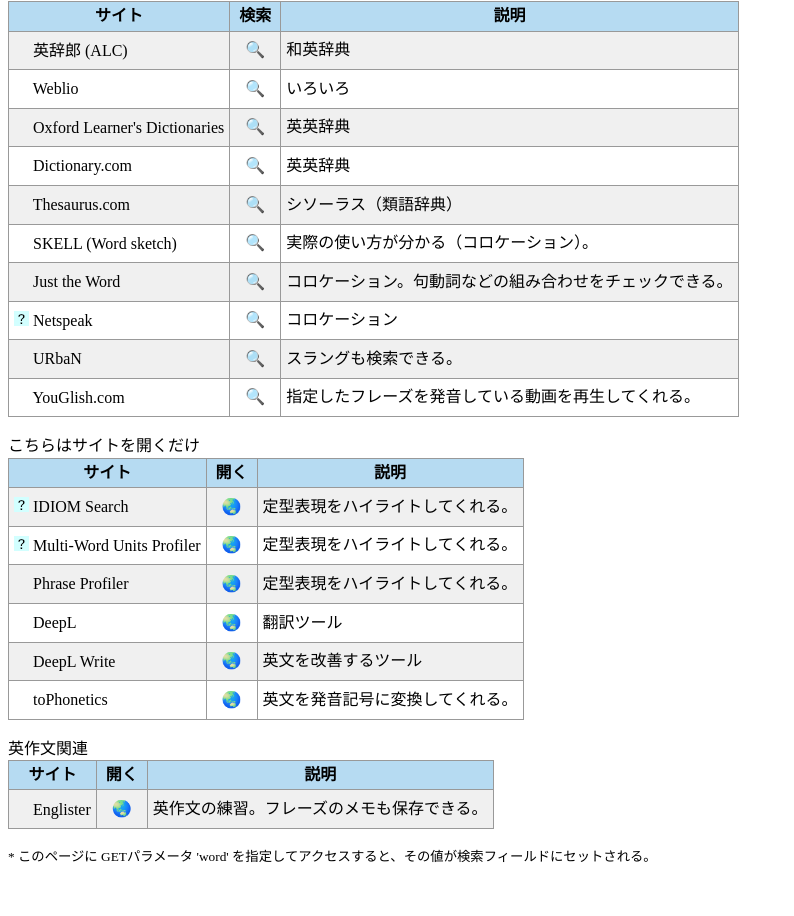
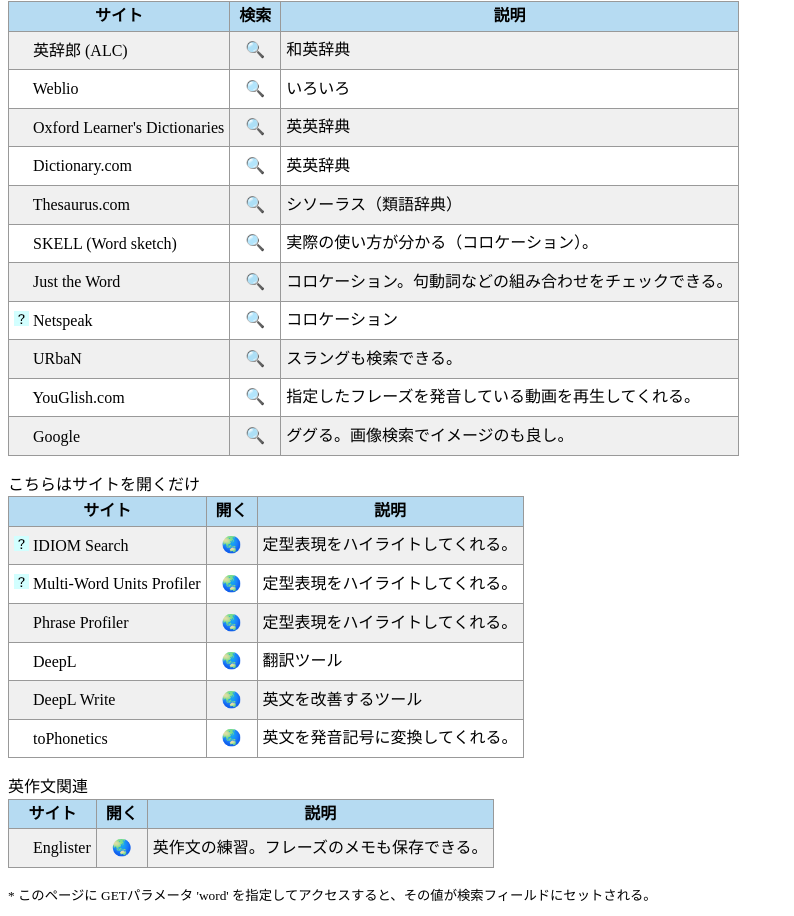
Before and after one commit to kura5/search-english-word, a PHP site: page / in a window 1280 px wide. Shown: the part 108-1024 px from the top of the page, without its empty margins (0-794 px from the left). Before the commit the page ends 971 px from the top, so only its background shows below. Run offline with PHP 8.4, Linux system fonts and the light colour scheme.

Commit message:
Add the Google search link

```diff
--- a/public/index.php
+++ b/public/index.php
@@ -128,6 +128,14 @@ echo file_get_contents('./css/main.css');
           <td><button id="btnYouGlish" class="btnSearch" title="このサイトで検索する">&#x1f50d;</button></td>
           <td>指定したフレーズを発音している動画を再生してくれる。</td>
         </tr>
+        <tr>
+          <td>
+            <img src="https://www.google.com/s2/favicons?domain=google.com&amp;sz=15" height="15" width="15" alt="">
+            Google
+          </td>
+          <td><button id="btnGoogle" class="btnSearch" title="このサイトで検索する">&#x1f50d;</button></td>
+          <td>ググる。画像検索でイメージのも良し。</td>
+        </tr>
         </tbody>
       </table>
 
--- a/public/js/main.js
+++ b/public/js/main.js
@@ -53,6 +53,12 @@ window.addEventListener('DOMContentLoaded', (event) => {
         const wordEscaped = encodeURIComponent(word);
         window.open(`https://youglish.com/pronounce/${wordEscaped}/english?`, '_blank');
     }
+    function searchGoogle(word) {
+        if (word == '') return;
+        const wordEscaped = encodeURIComponent(word);
+        window.open(`https://www.google.com/search?q=${wordEscaped}`, '_blank');
+    }
+
     function openIdiomSearch() {
         window.open(`https://idiomsearch.lsti.ucl.ac.be/`, '_blank');
     }
@@ -85,6 +91,7 @@ window.addEventListener('DOMContentLoaded', (event) => {
     document.querySelector('#btnNetspeak').addEventListener('click', () => searchNetspeak(elmWord.value));
     document.querySelector('#btnUrban').addEventListener('click', () => searchUrban(elmWord.value));
     document.querySelector('#btnYouGlish').addEventListener('click', () => searchYouGlish(elmWord.value));
+    document.querySelector('#btnGoogle').addEventListener('click', () => searchGoogle(elmWord.value));
     document.querySelector('#btnIdiomSearch').addEventListener('click', openIdiomSearch);
     document.querySelector('#btnMwup').addEventListener('click', openMwup);
     document.querySelector('#btnPhraseProfiler').addEventListener('click', openPhraseProfiler);
```
